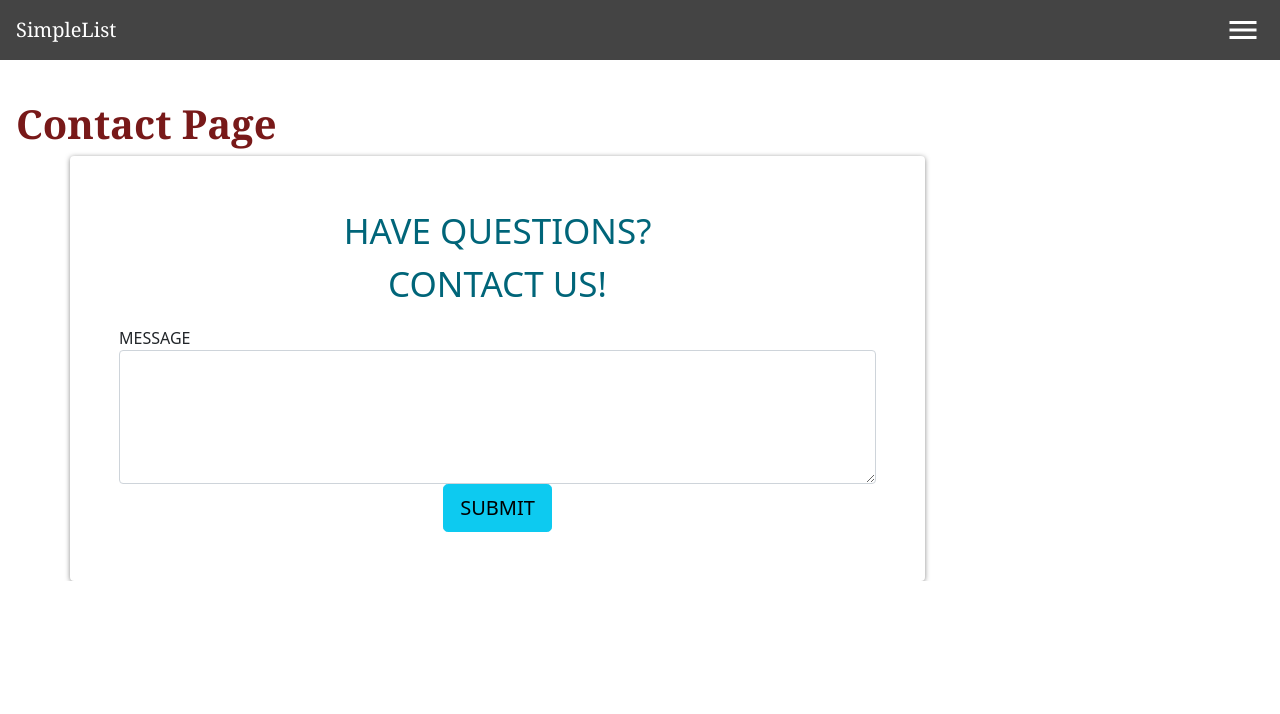
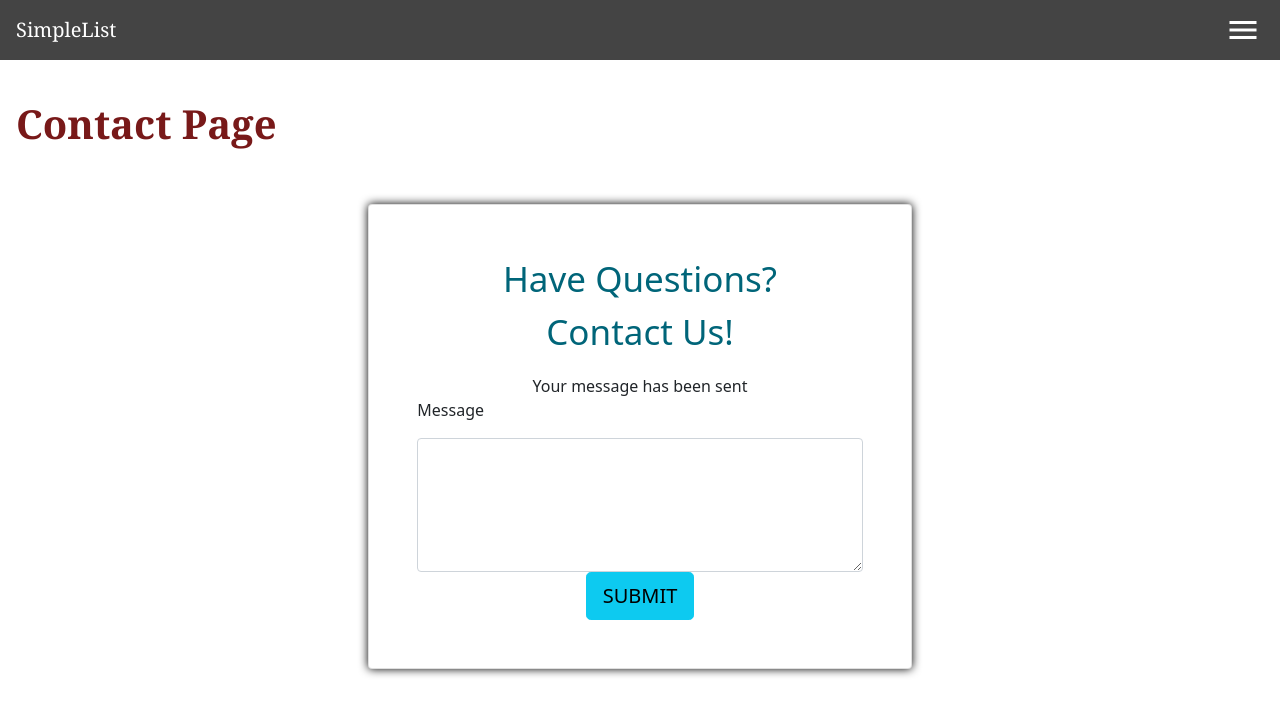
Before and after one commit to chasewalker26/COP4331_Project, a website: page project/Website/public/contact.html in a window 1280 px wide. Drawn offline with nearby package versions, Linux system fonts and the light colour scheme; some packages are replaced by stand-ins of ours.

Commit message:
changed how the page looked

```diff
--- a/project/Website/public/contact.html
+++ b/project/Website/public/contact.html
@@ -36,29 +36,23 @@
 
         </div>
     </div>
-    <div class="text-left">
-         <h1 class="title mt-3 mx-3" style="color:#781919">Contact Page</h1>
-        <section class="contact" >
-            <div class="container">
-              <div class="row" >
-                <div class="col-9 gsigninbtn btn align-self-center p-5" >
-                    <div class="form-group">
-                        <p class = dark-blue style= font-size:35px >Have Questions? <br> Contact Us!</p>
-                      </div>
-                  <p id="feedback"></p>
-                  <form role="form" id="contact-form" name="contact-form" method="post" action="" class="contact-form">
-                    <div class="form-group label">
-                        <label style="text-align:left">Message</label>
+        <div class="text-left">
+            <h1 class="title mt-3 mx-3" style="color:#781919">Contact Page</h1>
+        </div>
+
+        <div class="row justify-content-center" style="top:50%">
+            <div class="card info-card col-5 text-center m-5 p-5" style="box-shadow: 0px 0px 10px 0px #000">
+                <p class = dark-blue style= font-size:35px >Have Questions? <br> Contact Us!</p>
+                <form role="form" id="contact-form" name="contact-form" method="post" action="" class="contact-form">
+                    <div class="form-group contact-label">
+                        <div class="sub-alert"> Your message has been sent </div>
+                        <p style="text-align:left" >Message</p>
                         <textarea required class="form-control" id="message" name="message" rows="5"></textarea>
                     </div>
-                    <input id="submit-button" type="submit" class="btn btn-lg btn-info" value="Submit">
+                    <input id="submit" type="submit" class="btn btn-lg btn-info" value="Submit">
                   </form>
-                </div>
-              </div>
             </div>
-          </section>
-        </section>
-      </div>
+        </div>
 
     <!-- JQUERY -->
     <script src="https://code.jquery.com/jquery-3.4.1.min.js" integrity="sha256-CSXorXvZcTkaix6Yvo6HppcZGetbYMGWSFlBw8HfCJo=" crossorigin="anonymous"></script>
@@ -77,11 +71,12 @@
 
     <!-- js file links -->
     <script src="js/main.js"></script>
+    <script src="js/Account.js"></script>
     <script src="js/User.js"></script>
     <script src="js/Product.js"></script>
     <script src="js/List.js"></script>
-    <script src="js/Inventory.js"></script>
-    <script src="js/ShoppingList.js"></script>
+    <script src="js/Contact.js"></script>
+
 
     <script>
     </script>
```
